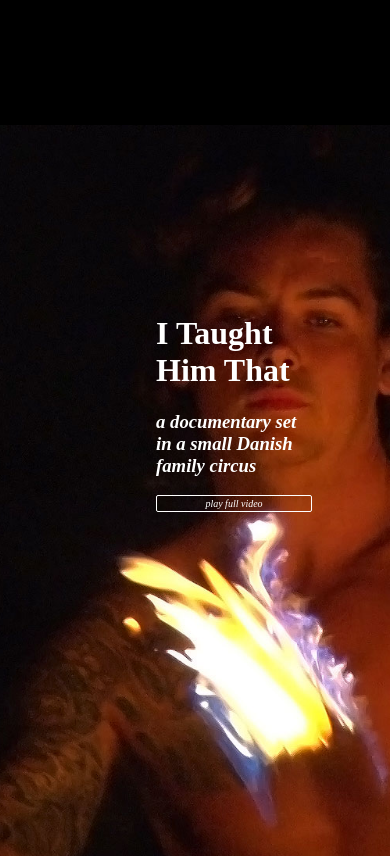
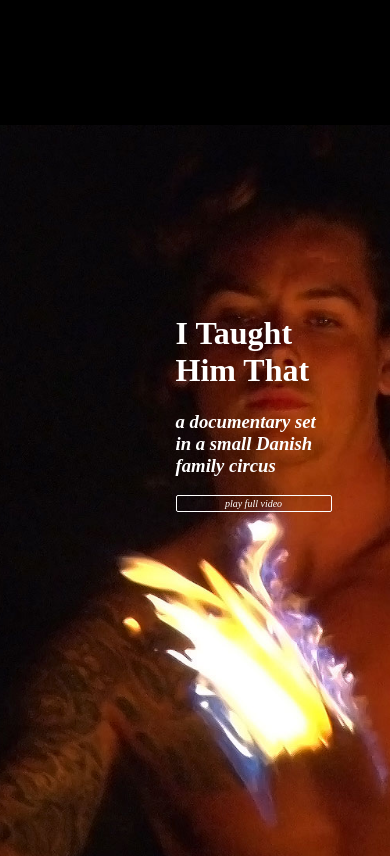
Before and after one commit to mitcb046/mitcb046.github.io, a plain HTML site: page index.html in a window 390 px wide. Shown: the part 1340-2196 px from the top of the page. Drawn offline with nearby package versions, Linux system fonts and the light colour scheme; grey boxes are pictures that could not be loaded; a web font is replaced by a local one.

Commit message:
Description width

```diff
--- a/style.css
+++ b/style.css
@@ -244,7 +244,7 @@ div.sticky {
         object-position: -50vw 0;
     }
     .filmDescription {
-        margin-right: 10vw;
+        margin-right: 5vw;
         width: 40vw;
 
      }
```
